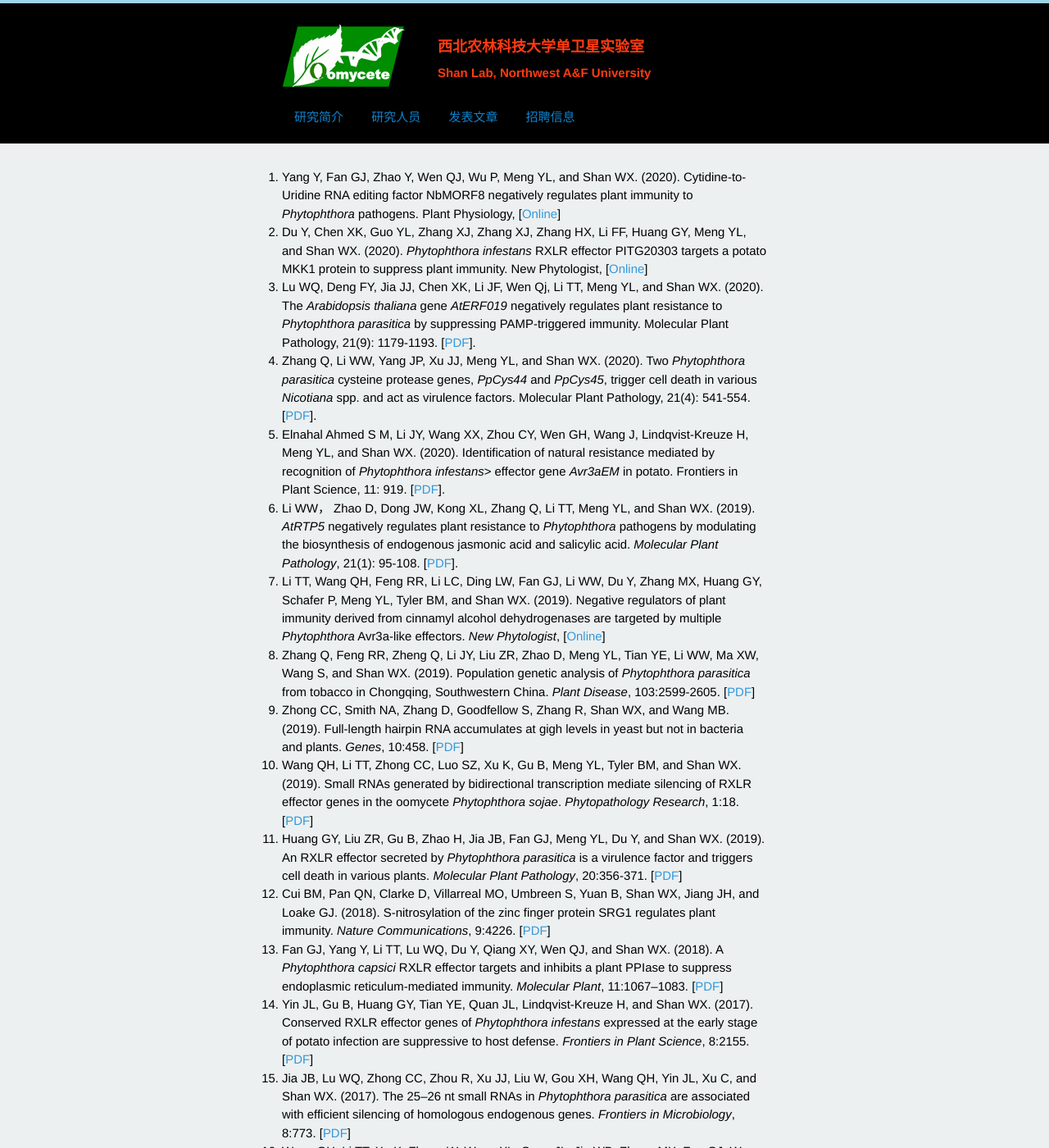
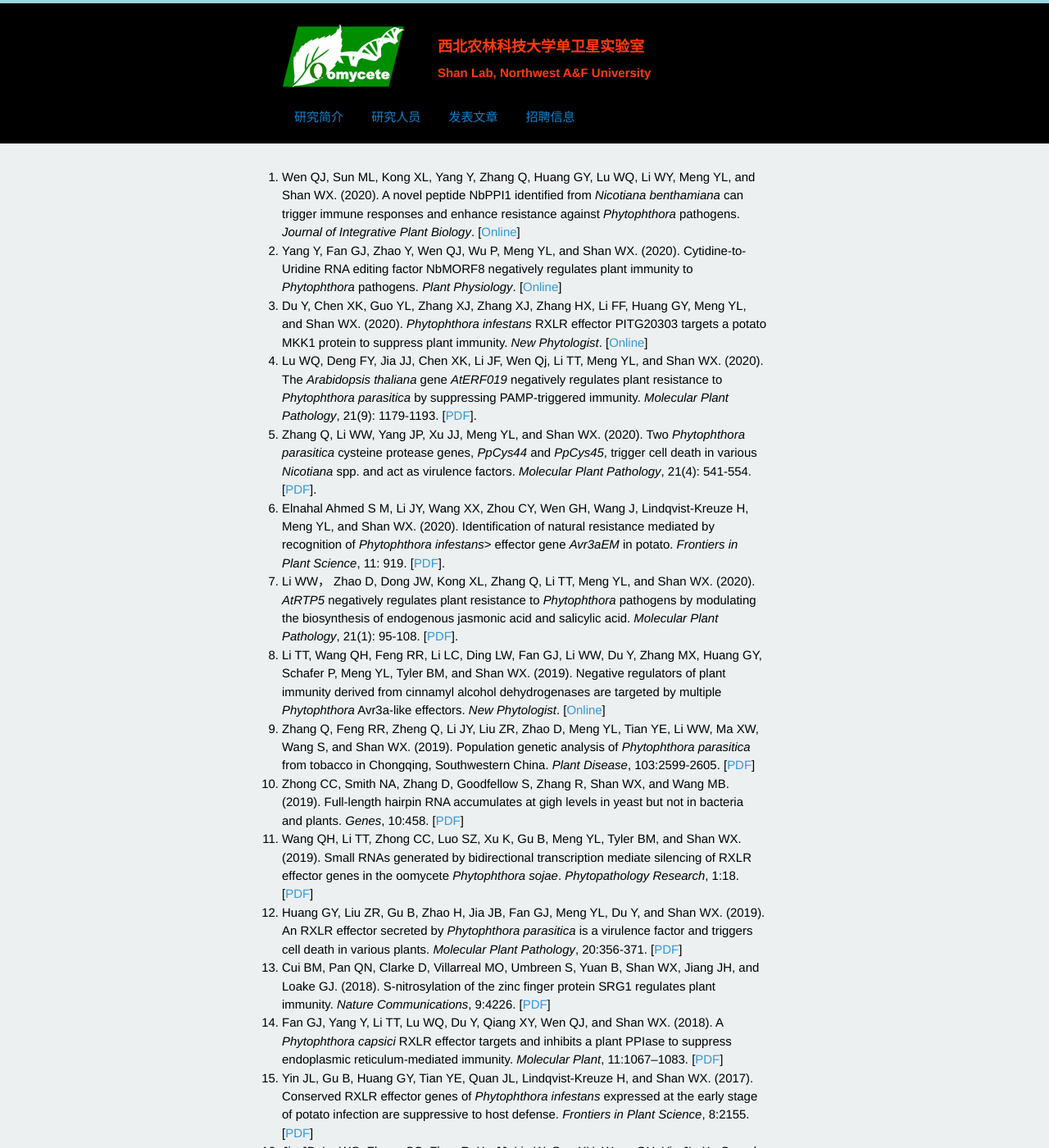
Before and after one commit to shanclub2/shanlab, a Jekyll site: the page built from publication.html, in a window 1280 px wide and 1400 px high. Shown: the whole window at 82% size. Built offline with Jekyll 4.4.1, drawn with Linux system fonts in a browser that asks for light colours; Markdown is read by kramdown in place of the engine named in the settings; a script that is not in the unit is left out.

Commit message:
update pub

```diff
--- a/publication.html
+++ b/publication.html
@@ -3,39 +3,40 @@
 title: 单卫星实验室
 ---
 
-
-
 <div id="home">
-
 
 <ol>
 
 <li>
-Yang Y, Fan GJ, Zhao Y, Wen QJ, Wu P, Meng YL, and Shan WX. (2020). Cytidine-to-Uridine RNA editing factor NbMORF8 negatively regulates plant immunity to <i>Phytophthora</i> pathogens. Plant Physiology, [<a href="http://www.plantphysiol.org/content/early/2020/09/24/pp.20.00458">Online</a>]
+Wen QJ, Sun ML, Kong XL, Yang Y, Zhang Q, Huang GY, Lu WQ, Li WY, Meng YL, and Shan WX. (2020). A novel peptide NbPPI1 identified from <i>Nicotiana benthamiana</i> can trigger immune responses and enhance resistance against <i>Phytophthora</i> pathogens. <i>Journal of Integrative Plant Biology</i>. [<a href="https://onlinelibrary.wiley.com/doi/10.1111/jipb.13033">Online</a>]
 </li>
 
 <li>
-Du Y, Chen XK, Guo YL, Zhang XJ, Zhang XJ, Zhang HX, Li FF, Huang GY, Meng YL, and Shan WX. (2020). <i>Phytophthora infestans</i> RXLR effector PITG20303 targets a potato MKK1 protein to suppress plant immunity. New Phytologist, [<a href="https://nph.onlinelibrary.wiley.com/doi/10.1111/nph.16861">Online</a>]
+Yang Y, Fan GJ, Zhao Y, Wen QJ, Wu P, Meng YL, and Shan WX. (2020). Cytidine-to-Uridine RNA editing factor NbMORF8 negatively regulates plant immunity to <i>Phytophthora</i> pathogens. <i>Plant Physiology</i>. [<a href="http://www.plantphysiol.org/content/early/2020/09/24/pp.20.00458">Online</a>]
 </li>
 
 <li>
-Lu WQ, Deng FY, Jia JJ, Chen XK, Li JF, Wen Qj, Li TT, Meng YL, and Shan WX. (2020). The <i>Arabidopsis thaliana</i> gene <i>AtERF019</i> negatively regulates plant resistance to <i>Phytophthora parasitica</i> by suppressing PAMP-triggered immunity. Molecular Plant Pathology, 21(9): 1179-1193. [<a href="/pdf/wqlu2020.pdf">PDF</a>].
+Du Y, Chen XK, Guo YL, Zhang XJ, Zhang XJ, Zhang HX, Li FF, Huang GY, Meng YL, and Shan WX. (2020). <i>Phytophthora infestans</i> RXLR effector PITG20303 targets a potato MKK1 protein to suppress plant immunity. <i>New Phytologist</i>. [<a href="https://nph.onlinelibrary.wiley.com/doi/10.1111/nph.16861">Online</a>]
 </li>
 
 <li>
-Zhang Q, Li WW, Yang JP, Xu JJ, Meng YL, and Shan WX. (2020). Two <i>Phytophthora parasitica</i> cysteine protease genes, <i>PpCys44</i> and <i>PpCys45</i>, trigger cell death in various <i>Nicotiana</i> spp. and act as virulence factors. Molecular Plant Pathology, 21(4): 541-554. [<a href="/pdf/qzhang2020.pdf">PDF</a>].
+Lu WQ, Deng FY, Jia JJ, Chen XK, Li JF, Wen Qj, Li TT, Meng YL, and Shan WX. (2020). The <i>Arabidopsis thaliana</i> gene <i>AtERF019</i> negatively regulates plant resistance to <i>Phytophthora parasitica</i> by suppressing PAMP-triggered immunity. <i>Molecular Plant Pathology</i>, 21(9): 1179-1193. [<a href="/pdf/wqlu2020.pdf">PDF</a>].
 </li>
 
 <li>
-Elnahal Ahmed S M, Li JY, Wang XX, Zhou CY, Wen GH, Wang J, Lindqvist-Kreuze H, Meng YL, and Shan WX. (2020). Identification of natural resistance mediated by recognition of <i>Phytophthora infestans</i>> effector gene <i>Avr3aEM</i> in potato. Frontiers in Plant Science, 11: 919. [<a href="/pdf/asmelnahal2020.pdf">PDF</a>].
+Zhang Q, Li WW, Yang JP, Xu JJ, Meng YL, and Shan WX. (2020). Two <i>Phytophthora parasitica</i> cysteine protease genes, <i>PpCys44</i> and <i>PpCys45</i>, trigger cell death in various <i>Nicotiana</i> spp. and act as virulence factors. <i>Molecular Plant Pathology</i>, 21(4): 541-554. [<a href="/pdf/qzhang2020.pdf">PDF</a>].
 </li>
 
 <li>
-Li WW， Zhao D, Dong JW, Kong XL, Zhang Q, Li TT, Meng YL, and Shan WX. (2019). <i>AtRTP5</i> negatively regulates plant resistance to <i>Phytophthora</i> pathogens by modulating the biosynthesis of endogenous jasmonic acid and salicylic acid. <i>Molecular Plant Pathology</i>,  21(1): 95-108. [<a href="/pdf/wwli2020.pdf">PDF</a>].
+Elnahal Ahmed S M, Li JY, Wang XX, Zhou CY, Wen GH, Wang J, Lindqvist-Kreuze H, Meng YL, and Shan WX. (2020). Identification of natural resistance mediated by recognition of <i>Phytophthora infestans</i>> effector gene <i>Avr3aEM</i> in potato. <i>Frontiers in Plant Science</i>, 11: 919. [<a href="/pdf/asmelnahal2020.pdf">PDF</a>].
 </li>
 
 <li>
-Li TT, Wang QH, Feng RR, Li LC, Ding LW, Fan GJ, Li WW, Du Y, Zhang MX, Huang GY, Schafer P, Meng YL, Tyler BM, and Shan WX. (2019). Negative regulators of plant immunity derived from cinnamyl alcohol dehydrogenases are targeted by multiple <i>Phytophthora</i> Avr3a‐like effectors. <i>New Phytologist</i>, [<a href="https://nph.onlinelibrary.wiley.com/doi/full/10.1111/nph.16139">Online</a>]
+Li WW， Zhao D, Dong JW, Kong XL, Zhang Q, Li TT, Meng YL, and Shan WX. (2020). <i>AtRTP5</i> negatively regulates plant resistance to <i>Phytophthora</i> pathogens by modulating the biosynthesis of endogenous jasmonic acid and salicylic acid. <i>Molecular Plant Pathology</i>,  21(1): 95-108. [<a href="/pdf/wwli2020.pdf">PDF</a>].
+</li>
+
+<li>
+Li TT, Wang QH, Feng RR, Li LC, Ding LW, Fan GJ, Li WW, Du Y, Zhang MX, Huang GY, Schafer P, Meng YL, Tyler BM, and Shan WX. (2019). Negative regulators of plant immunity derived from cinnamyl alcohol dehydrogenases are targeted by multiple <i>Phytophthora</i> Avr3a‐like effectors. <i>New Phytologist</i>. [<a href="https://nph.onlinelibrary.wiley.com/doi/full/10.1111/nph.16139">Online</a>]
 </li>
 
 <li>
@@ -134,50 +135,50 @@
 Wu YJ, Du JF, Wang XL, Fang XF, Shan WX, and Liang ZS. (2012) Computational prediction and experimental verification of miRNAs in <i>Panicum miliaceum</i> L.. <i>SCIENCE CHINA Life Sciences</i>, 55: 807-817. [<a href="/pdf/yjwu2012.pdf">PDF</a>]
 </li>
 
+<li>
+Zhang MX, Wang QH, Xu K, Meng YL, Quan JL, and Shan WX. (2011). Production of dsRNA sequences in the host plant is not sufficient to initiate gene silencing in the colonizing oomycete pathogen <i>Phytophthora parasitica</i>. <i>PLoS ONE</i>, 6: e28114.  [<a href="/pdf/mxzhang2011.pdf">PDF</a>]
+</li>
 
 <li>
-Zhang MX, Wang QH, Xu K, Meng YL, Quan JL, and Shan WX. (2011). Production of dsRNA sequences in the host plant is not sufficient to initiate gene silencing in the colonizing oomycete pathogen <i>Phytophthora parasitica</i>. <i>PLoS ONE</i>, 6: e28114.  [<a href="/pdf/mxzhang2011.pdf">PDF</a>]
+Wang Y, Meng YL, Zhang M, Tong XM, Wang QH, Sun YY, Quan JL, Govers F, and Shan WX. (2011). Infection of <i>Arabidopsis thaliana</i> by <i>Phytophthora parasitica</i> and identification of variation in host specificity. <i>Molecular Plant Pathology</i>, 12: 187-201. [<a href="/pdf/ywang2011.pdf">PDF</a>]
+</li>
 
-</li>
-<li>
-Wang Y, Meng YL, Zhang M, Tong XM, Wang QH, Sun YY, Quan JL, Govers F, and Shan WX. (2011). Infection of <i>Arabidopsis thaliana</i> by <i>Phytophthora parasitica</i> and identification of variation in host specificity. <i>Molecular Plant Pathology</i>, 12: 187-201. [<a href="/pdf/ywang2011.pdf">PDF</a>]
-
-</li>
 <li>
 Wang QQ, Han CZ, Ferreira AO, Yu XL, Ye WW, Tripathy S, Kale SD, Gu B, Sheng YT, Sui YY, Wang XL, Zhang ZG, Cheng BP, Dong SM, Shan WX, Zheng XB, Dou DL, Tyler BM, and Wang YC. (2011). Transcriptional programming and functional interactions within the <i>Phytophthora sojae</i> RXLR effector repertoire. <i>Plant Cell</i>, 23: 2064-2086. [<a href="/pdf/qqwang2011.pdf">PDF</a>]
+</li>
 
-</li>
 <li>
 Liu TL, Ye WW, Ru YY, Yang XY, Gu B, Tao K, Lu S, Dong SM, Zheng XB, Shan WX, Wang YC, and Dou DL. (2011). Two host cytoplasmic effectors are required for pathogenesis of <i>Phytophthora sojae</i> by suppression of host defenses. <i>Plant Physiology</i>, 155: 490-501. [<a href="/pdf/tlliu2011.pdf">PDF</a>]
+</li>
 
-</li>
 <li>
 Gu B, Kale SD, Wang QH, Wang DH, Pan QN, Cao H, Meng YL, Kang ZS, Tyler BM, and Shan WX. (2011). Rust secreted protein Ps87 is conserved in diverse fungal pathogens and contains a RXLR-like motif sufficient for translocation into plant cells. <i>PLoS ONE</i>, 6:e27217. [<a href="/pdf/bgu2011.pdf">PDF</a>]
+</li>
 
-</li>
 <li>
 Narayan RD, Blackman LM, Shan WX, and Hardham AR. (2010). <i>Phytophthora nicotianae</i> transformants lacking dynein light chain 1 produce non-flagellate zoospores. <i>Fungal Genetics and Biology</i>, 47: 663-671. [<a href="/pdf/rdnarayan2010.pdf">PDF</a>]
+</li>
 
-</li>
 <li>
 Kale SD, Gu B, Capelluto DGS, Dou D, Feldman E, Rumore A, Arredondo FD, Hanlon R, Fudal I, Rouxel T, Lawrence CB, Shan WX, and Tyler BM. (2010). External lipid PI3P mediates entry of eukaryotic pathogen effectors into plant and animal host cells. <i>Cell</i>, 142:284-295. [<a href="/pdf/sdkale2010.pdf">PDF</a>]
+</li>
 
-</li>
 <li>
 Gan PHP, Shan WX, Blackman LM, and Hardham AR. (2009). Characterization of cyclophilin-encoding genes in <i>Phytophthora</i>. <i>Molecular Genetics and Genomics</i>, 281: 565-578. [<a href="/pdf/phpgan2009.pdf">PDF</a>]
+</li>
 
-</li>
 <li>
 Shan WX, Liu J, and Hardham AR. (2006). <i>Phytophthora nicotianae</i> <i>PnPMA1</i> encodes an atypical plasma membrane H<sup>+</sup>-ATPase that is functional in yeast and developmentally regulated. <i>Fungal Genetics and Biology</i>, 43: 583-592. [<a href="/pdf/wxshan2006.pdf">PDF</a>]
+</li>
 
-</li>
 <li>
 Shan WX, Marshall JS, and Hardham AR. (2004). Gene expression in germinated cysts of <i>Phytophthora nicotianae</i>. <i>Molecular Plant Pathology</i>, 5: 317-330. [<a href="/pdf/wxshan2004c.pdf">PDF</a>]
+</li>
 
-</li>
 <li>
 Shan WX, and Hardham AR. (2004). Construction of a bacterial artificial chromosome library, determination of genome size, and characterization of an <i>Hsp70</i> gene family in <i>Phytophthora nicotianae</i>. <i>Fungal Genetics and Biology</i>, 41: 369-380. [<a href="/pdf/wxshan2004b.pdf">PDF</a>]
 </li>
+
 <li>
 Shan WX, Cao M, Dan LU, and Tyler BM. (2004). The <i>Avr1b</i> locus of <i>Phytophthora sojae</i> encodes an elicitor and a regulator required for avirulence on soybean plants carrying resistance gene <i>Rps1b</i>. <i>Molecular Plant-Microbe Interactions</i>, 17:394-403. [<a href="/pdf/wxshan2004a.pdf">PDF</a>]
 </li>
@@ -189,14 +190,15 @@
 <li>
 刘秋萍，曹华，姚茂金，马英，邓斌生，单卫星. (2010). 拟南芥与大豆疫霉菌的非寄主互作及一个感病突变体的遗传分析. <i>植物学报</i>，45(5)：548-555. [<a href="/pdf/qpliu2010.pdf">PDF</a>]
 </li>
+
 <li>
 殷丽华，王秦虎，宁峰，朱晓莹，左豫虎，单卫星. (2010). 大豆疫霉菌一个DNA指纹分析重复序列探针的鉴定.<i>微生物学报</i>，50(4)：524-529. [<a href="/pdf/lhyin2010.pdf">PDF</a>]
 </li>
+
 <li>
 哈霞，胡中慧，王蕾，权军利，单卫星. (2010)．大豆疫霉菌的EMS化学诱变. <i>菌物学报</i>，29(2)：222-227. [<a href="/pdf/xha2010.pdf">PDF</a>]
 </li>
 
 </ol>
 
-
 </div>
```
